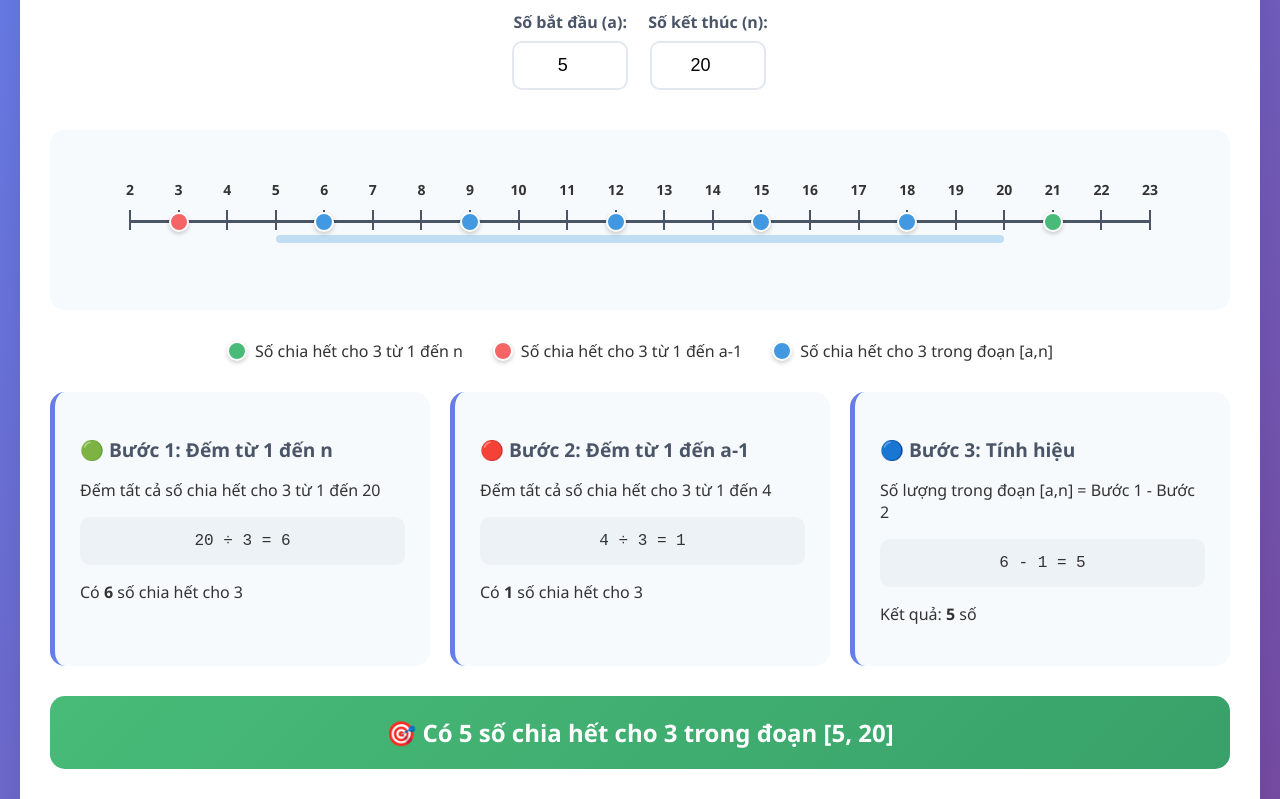
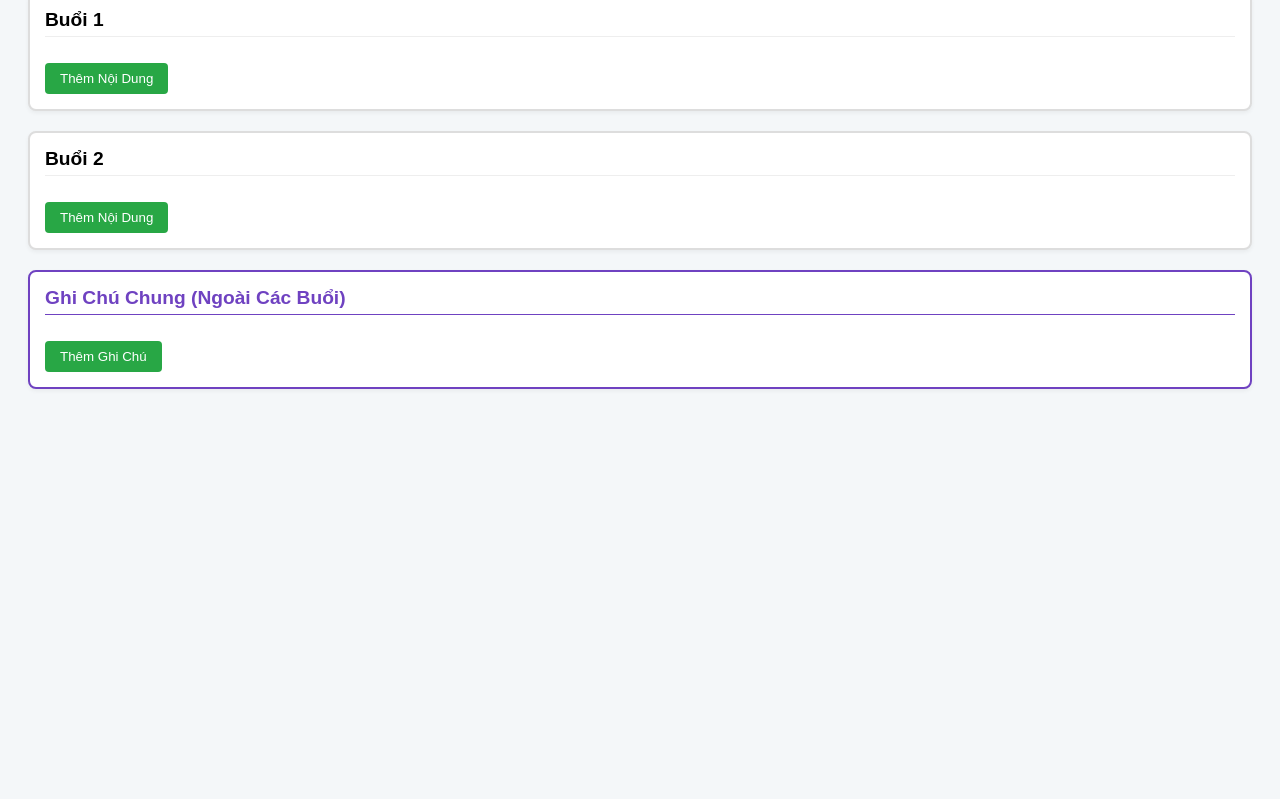
Before and after one commit to maithuong2602/bai1, a plain HTML site: page index.html in a window 1280 px wide. Shown: the part 151-950 px from the top of the page. After the commit the page ends 800 px from the top, so only its background shows below. Drawn offline with Linux system fonts and the light colour scheme.

Commit message:
Update index.html

```diff
--- a/index.html
+++ b/index.html
@@ -3,373 +3,278 @@
 <head>
     <meta charset="UTF-8">
     <meta name="viewport" content="width=device-width, initial-scale=1.0">
-    <title>Đếm Số Chia Hết Cho 3 Trên Trục Số</title>
+    <title>Danh sách Buổi học & Ghi chú</title>
     <style>
-        body {
-            box-sizing: border-box;
-            font-family: 'Segoe UI', Tahoma, Geneva, Verdana, sans-serif;
-            margin: 0;
-            padding: 20px;
-            background: linear-gradient(135deg, #667eea 0%, #764ba2 100%);
-            min-height: 100vh;
-            color: #333;
+        body { font-family: sans-serif; padding: 20px; background-color: #f4f7f9; }
+        .listbox {
+            border: 2px solid #ddd;
+            padding: 15px;
+            margin-bottom: 20px;
+            border-radius: 8px;
+            background-color: white;
+            box-shadow: 0 2px 4px rgba(0,0,0,0.05);
         }
+        .list-header {
+            font-size: 1.2em;
+            font-weight: 700;
+            margin-bottom: 10px;
+            padding-bottom: 5px;
+            border-bottom: 1px solid #eee;
+        }
+        ul {
+            list-style: none;
+            padding: 0;
+        }
+        li {
+            padding: 8px 0;
+            cursor: pointer;
+            color: #007bff;
+            text-decoration: underline;
+            transition: color 0.2s;
+        }
+        li:hover {
+            color: #0056b3;
+            text-decoration: none;
+        }
+        .add-button {
+            margin-top: 10px;
+            padding: 8px 15px;
+            cursor: pointer;
+            background-color: #28a745;
+            color: white;
+            border: none;
+            border-radius: 4px;
+            transition: background-color 0.2s;
+        }
+        .add-button:hover {
+            background-color: #1e7e34;
+        }
+        .control-buttons button {
+            padding: 10px 15px;
+            margin-right: 10px;
+            border: none;
+            border-radius: 4px;
+            cursor: pointer;
+            transition: opacity 0.2s;
+        }
+        .control-buttons button:hover {
+            opacity: 0.9;
+        }
+        .export-btn { background-color: #007bff; color: white; }
+        .import-btn { background-color: #ffc107; color: #212529; }
+        .clear-btn { background-color: #dc3545; color: white; }
 
-        .container {
-            max-width: 1200px;
-            margin: 0 auto;
-            background: white;
-            border-radius: 20px;
-            padding: 30px;
-            box-shadow: 0 20px 40px rgba(0,0,0,0.1);
+        /* Style riêng cho Listbox mới */
+        #ghiChuChungBox {
+            border-color: #6f42c1;
         }
-
-        h1 {
-            text-align: center;
-            color: #4a5568;
-            margin-bottom: 30px;
-            font-size: 2.5rem;
-        }
-
-        .input-section {
-            display: flex;
-            gap: 20px;
-            justify-content: center;
-            align-items: center;
-            margin-bottom: 40px;
-            flex-wrap: wrap;
-        }
-
-        .input-group {
-            display: flex;
-            flex-direction: column;
-            align-items: center;
-        }
-
-        label {
-            font-weight: 600;
-            margin-bottom: 8px;
-            color: #4a5568;
-        }
-
-        input {
-            padding: 12px 16px;
-            border: 2px solid #e2e8f0;
-            border-radius: 10px;
-            font-size: 18px;
-            width: 80px;
-            text-align: center;
-            transition: border-color 0.3s;
-        }
-
-        input:focus {
-            outline: none;
-            border-color: #667eea;
-        }
-
-        .number-line {
-            background: #f7fafc;
-            border-radius: 15px;
-            padding: 30px;
-            margin: 30px 0;
-            overflow-x: auto;
-        }
-
-        .line-container {
-            position: relative;
-            height: 120px;
-            min-width: 800px;
-        }
-
-        .line {
-            position: absolute;
-            top: 60px;
-            left: 50px;
-            right: 50px;
-            height: 3px;
-            background: #4a5568;
-        }
-
-        .number {
-            position: absolute;
-            top: 20px;
-            transform: translateX(-50%);
-            font-weight: 600;
-            font-size: 14px;
-        }
-
-        .tick {
-            position: absolute;
-            top: 50px;
-            width: 2px;
-            height: 20px;
-            background: #4a5568;
-            transform: translateX(-50%);
-        }
-
-        .dot {
-            position: absolute;
-            top: 52px;
-            width: 16px;
-            height: 16px;
-            border-radius: 50%;
-            transform: translateX(-50%);
-            border: 2px solid white;
-            box-shadow: 0 2px 4px rgba(0,0,0,0.2);
-        }
-
-        .dot.green {
-            background: #48bb78;
-        }
-
-        .dot.red {
-            background: #f56565;
-        }
-
-        .dot.blue {
-            background: #4299e1;
-        }
-
-        .range-indicator {
-            position: absolute;
-            top: 75px;
-            height: 8px;
-            background: rgba(66, 153, 225, 0.3);
-            border-radius: 4px;
-        }
-
-        .calculation-section {
-            display: grid;
-            grid-template-columns: repeat(auto-fit, minmax(300px, 1fr));
-            gap: 20px;
-            margin: 30px 0;
-        }
-
-        .step {
-            background: #f7fafc;
-            padding: 25px;
-            border-radius: 15px;
-            border-left: 5px solid #667eea;
-        }
-
-        .step h3 {
-            color: #4a5568;
-            margin-bottom: 15px;
-            font-size: 1.2rem;
-        }
-
-        .formula {
-            background: #edf2f7;
-            padding: 15px;
-            border-radius: 10px;
-            font-family: 'Courier New', monospace;
-            font-size: 16px;
-            margin: 10px 0;
-            text-align: center;
-        }
-
-        .result {
-            background: linear-gradient(135deg, #48bb78, #38a169);
-            color: white;
-            padding: 20px;
-            border-radius: 15px;
-            text-align: center;
-            font-size: 1.5rem;
-            font-weight: 600;
-            margin: 20px 0;
-        }
-
-        .legend {
-            display: flex;
-            justify-content: center;
-            gap: 30px;
-            margin: 20px 0;
-            flex-wrap: wrap;
-        }
-
-        .legend-item {
-            display: flex;
-            align-items: center;
-            gap: 8px;
-        }
-
-        .legend-dot {
-            width: 16px;
-            height: 16px;
-            border-radius: 50%;
-            border: 2px solid white;
-            box-shadow: 0 2px 4px rgba(0,0,0,0.2);
+        #ghiChuChungBox .list-header {
+            color: #6f42c1;
+            border-bottom-color: #6f42c1;
         }
     </style>
 </head>
 <body>
-    <div class="container">
-        <h1>🔢 Đếm Số Chia Hết Cho 3</h1>
 
-        <div class="input-section">
-            <div class="input-group">
-                <label for="startNum">Số bắt đầu (a):</label>
-                <input type="number" id="startNum" value="5" min="1" max="50">
-            </div>
-            <div class="input-group">
-                <label for="endNum">Số kết thúc (n):</label>
-                <input type="number" id="endNum" value="20" min="1" max="50">
-            </div>
+    <div class="control-buttons" style="margin-bottom: 20px;">
+        <button class="export-btn" onclick="xuatJSON()">Xuất Dữ Liệu (JSON)</button>
+        <input type="file" id="importFile" accept="application/json" style="display: none;" onchange="nhapJSON(event)">
+        <button class="import-btn" onclick="document.getElementById('importFile').click()">Nhập Dữ Liệu (JSON)</button>
+        <button class="clear-btn" onclick="clearLocalStorage()">Xóa Dữ Liệu Cục Bộ</button>
+    </div>
+
+    <h1>Danh Sách Các Buổi</h1>
+
+    <!--
+        Container cho các buổi từ 1 đến 20.
+        Trong ví dụ này chỉ tạo Buổi 1 và Buổi 2, nhưng JS đã hỗ trợ 20 buổi.
+    -->
+    <div id="container-listboxes">
+
+        <div class="listbox">
+            <div class="list-header">Buổi 1</div>
+            <ul id="buoi1">
+                <!-- Nội dung được tải từ JS -->
+            </ul>
+            <button class="add-button" onclick="themNoiDung('buoi1')">Thêm Nội Dung</button>
         </div>
 
-        <div class="number-line">
-            <div class="line-container" id="lineContainer">
-                <div class="line"></div>
-            </div>
+        <div class="listbox">
+            <div class="list-header">Buổi 2</div>
+            <ul id="buoi2"></ul>
+            <button class="add-button" onclick="themNoiDung('buoi2')">Thêm Nội Dung</button>
         </div>
 
-        <div class="legend">
-            <div class="legend-item">
-                <div class="legend-dot" style="background: #48bb78;"></div>
-                <span>Số chia hết cho 3 từ 1 đến n</span>
-            </div>
-            <div class="legend-item">
-                <div class="legend-dot" style="background: #f56565;"></div>
-                <span>Số chia hết cho 3 từ 1 đến a-1</span>
-            </div>
-            <div class="legend-item">
-                <div class="legend-dot" style="background: #4299e1;"></div>
-                <span>Số chia hết cho 3 trong đoạn [a,n]</span>
-            </div>
-        </div>
-
-        <div class="calculation-section">
-            <div class="step">
-                <h3>🟢 Bước 1: Đếm từ 1 đến n</h3>
-                <p>Đếm tất cả số chia hết cho 3 từ 1 đến <span id="nValue">20</span></p>
-                <div class="formula" id="step1Formula">20 ÷ 3 = 6</div>
-                <p>Có <strong id="step1Result">6</strong> số chia hết cho 3</p>
-            </div>
-
-            <div class="step">
-                <h3>🔴 Bước 2: Đếm từ 1 đến a-1</h3>
-                <p>Đếm tất cả số chia hết cho 3 từ 1 đến <span id="aMinusOne">4</span></p>
-                <div class="formula" id="step2Formula">4 ÷ 3 = 1</div>
-                <p>Có <strong id="step2Result">1</strong> số chia hết cho 3</p>
-            </div>
-
-            <div class="step">
-                <h3>🔵 Bước 3: Tính hiệu</h3>
-                <p>Số lượng trong đoạn [a,n] = Bước 1 - Bước 2</p>
-                <div class="formula" id="step3Formula">6 - 1 = 5</div>
-                <p>Kết quả: <strong id="step3Result">5</strong> số</p>
-            </div>
-        </div>
-
-        <div class="result">
-            🎯 Có <span id="finalResult">5</span> số chia hết cho 3 trong đoạn [<span id="rangeDisplay">5, 20</span>]
-        </div>
+        <!-- ... Các buổi 3 đến 20 sẽ theo mẫu trên ... -->
     </div>
 
+
+    <!--
+        LISTBOX MỚI ĐƯỢC BỔ SUNG Ở ĐÂY
+        ID của UL là 'ghiChuChung'
+    -->
+    <div class="listbox" id="ghiChuChungBox">
+        <div class="list-header">Ghi Chú Chung (Ngoài Các Buổi)</div>
+        <ul id="ghiChuChung"></ul>
+        <button class="add-button" onclick="themNoiDung('ghiChuChung')">Thêm Ghi Chú</button>
+    </div>
+
+
     <script>
-        function updateVisualization() {
-            const a = parseInt(document.getElementById('startNum').value) || 1;
-            const n = parseInt(document.getElementById('endNum').value) || 10;
+        // Key dùng để lưu trữ dữ liệu trong LocalStorage
+        const LOCAL_STORAGE_KEY = 'buoiDataWithNotes';
 
-            if (a > n) {
-                document.getElementById('startNum').value = n;
-                return;
+        // Cấu trúc dữ liệu sẽ là một đối tượng: { 'buoi1': [...], 'buoi2': [...], ..., 'ghiChuChung': [...] }
+        let appData = {};
+
+        // Danh sách ID các listbox cần khởi tạo
+        const LISTBOX_IDS = [];
+        for (let i = 1; i <= 20; i++) {
+            LISTBOX_IDS.push(`buoi${i}`);
+        }
+        LISTBOX_IDS.push('ghiChuChung'); // Thêm ID mới
+
+        // Hàm khởi tạo/tải dữ liệu khi trang được load
+        function loadData() {
+            const storedData = localStorage.getItem(LOCAL_STORAGE_KEY);
+            if (storedData) {
+                appData = JSON.parse(storedData);
             }
 
-            // Tính toán
-            const step1 = Math.floor(n / 3);
-            const step2 = Math.floor((a - 1) / 3);
-            const result = step1 - step2;
+            // Đảm bảo tất cả các ID (kể cả ID mới) đều có trong appData
+            LISTBOX_IDS.forEach(id => {
+                if (!appData[id]) {
+                    appData[id] = [];
+                }
+            });
 
-            // Cập nhật hiển thị số
-            document.getElementById('nValue').textContent = n;
-            document.getElementById('aMinusOne').textContent = a - 1;
-            document.getElementById('rangeDisplay').textContent = `${a}, ${n}`;
-
-            // Cập nhật công thức
-            document.getElementById('step1Formula').textContent = `${n} ÷ 3 = ${step1}`;
-            document.getElementById('step2Formula').textContent = `${a - 1} ÷ 3 = ${step2}`;
-            document.getElementById('step3Formula').textContent = `${step1} - ${step2} = ${result}`;
-
-            // Cập nhật kết quả
-            document.getElementById('step1Result').textContent = step1;
-            document.getElementById('step2Result').textContent = step2;
-            document.getElementById('step3Result').textContent = result;
-            document.getElementById('finalResult').textContent = result;
-
-            // Vẽ trục số
-            drawNumberLine(a, n);
+            renderAllListboxes();
         }
 
-        function drawNumberLine(a, n) {
-            const container = document.getElementById('lineContainer');
-            const line = container.querySelector('.line');
+        // Hàm lưu dữ liệu vào LocalStorage
+        function saveData() {
+            localStorage.setItem(LOCAL_STORAGE_KEY, JSON.stringify(appData));
+        }
 
-            // Xóa các phần tử cũ
-            container.querySelectorAll('.number, .tick, .dot, .range-indicator').forEach(el => el.remove());
+        // Hàm vẽ lại toàn bộ nội dung dựa trên dữ liệu 'appData'
+        function renderAllListboxes() {
+            for (const listId of LISTBOX_IDS) {
+                const ulElement = document.getElementById(listId);
 
-            const start = Math.max(1, a - 3);
-            const end = Math.min(50, n + 3);
-            const totalNumbers = end - start + 1;
-            const lineWidth = container.offsetWidth - 100;
-            const spacing = lineWidth / (totalNumbers - 1);
+                if (ulElement) {
+                    ulElement.innerHTML = ''; // Xóa nội dung cũ
 
-            // Vẽ chỉ báo đoạn [a,n]
-            const rangeStart = 50 + (a - start) * spacing;
-            const rangeEnd = 50 + (n - start) * spacing;
-            const rangeIndicator = document.createElement('div');
-            rangeIndicator.className = 'range-indicator';
-            rangeIndicator.style.left = rangeStart + 'px';
-            rangeIndicator.style.width = (rangeEnd - rangeStart) + 'px';
-            container.appendChild(rangeIndicator);
-
-            // Vẽ số và chấm
-            for (let i = start; i <= end; i++) {
-                const x = 50 + (i - start) * spacing;
-
-                // Vẽ số
-                const numberEl = document.createElement('div');
-                numberEl.className = 'number';
-                numberEl.textContent = i;
-                numberEl.style.left = x + 'px';
-                container.appendChild(numberEl);
-
-                // Vẽ tick
-                const tickEl = document.createElement('div');
-                tickEl.className = 'tick';
-                tickEl.style.left = x + 'px';
-                container.appendChild(tickEl);
-
-                // Vẽ chấm cho số chia hết cho 3
-                if (i % 3 === 0) {
-                    const dotEl = document.createElement('div');
-                    dotEl.className = 'dot';
-
-                    if (i < a) {
-                        dotEl.classList.add('red'); // Đỏ: từ 1 đến a-1
-                    } else if (i <= n) {
-                        dotEl.classList.add('blue'); // Xanh dương: trong đoạn [a,n]
-                    } else {
-                        dotEl.classList.add('green'); // Xanh lá: từ n+1 trở đi
-                    }
-
-                    dotEl.style.left = x + 'px';
-                    container.appendChild(dotEl);
+                    appData[listId].forEach(item => {
+                        const listItem = createListItem(item.title, item.id);
+                        ulElement.appendChild(listItem);
+                    });
+                } else {
+                    // console.error(`Element with ID ${listId} not found in DOM.`);
                 }
             }
         }
 
-        // Lắng nghe sự kiện thay đổi input
-        document.getElementById('startNum').addEventListener('input', updateVisualization);
-        document.getElementById('endNum').addEventListener('input', updateVisualization);
+        // Hàm tạo phần tử <li> với sự kiện click
+        function createListItem(title, id) {
+            const listItem = document.createElement('li');
+            listItem.textContent = title;
 
-        // Khởi tạo
-        updateVisualization();
+            listItem.onclick = function() {
+                // Chuyển hướng đến trang chi tiết
+                window.location.href = `detail.html?id=${id}&title=${encodeURIComponent(title)}`;
+            };
+            return listItem;
+        }
 
-        // Cập nhật khi thay đổi kích thước cửa sổ
-        window.addEventListener('resize', () => {
-            setTimeout(updateVisualization, 100);
-        });
+        // 1. CHỨC NĂNG THÊM NỘI DUNG
+        function themNoiDung(listId) {
+            const listTitle = document.querySelector(`#${listId}`).previousElementSibling.textContent;
+            const noiDung = prompt(`Nhập nội dung cho Listbox "${listTitle}":`);
+
+            if (noiDung) {
+                const newPageId = Date.now();
+
+                // 1.1. Thêm vào mảng dữ liệu
+                const newItem = {
+                    id: newPageId,
+                    title: noiDung
+                };
+
+                // Kiểm tra xem listId có hợp lệ và tồn tại trong appData không
+                if (appData[listId]) {
+                    appData[listId].push(newItem);
+
+                    // 1.2. Lưu dữ liệu
+                    saveData();
+
+                    // 1.3. Cập nhật giao diện (chỉ cần thêm 1 mục)
+                    const listItem = createListItem(noiDung, newPageId);
+                    document.getElementById(listId).appendChild(listItem);
+                } else {
+                    console.error(`List ID ${listId} không tồn tại trong cấu trúc dữ liệu.`);
+                }
+            }
+        }
+
+        // 2. CHỨC NĂNG XUẤT JSON (Export)
+        function xuatJSON() {
+            const dataStr = JSON.stringify(appData, null, 2);
+            const blob = new Blob([dataStr], { type: 'application/json' });
+            const url = URL.createObjectURL(blob);
+
+            const a = document.createElement('a');
+            a.href = url;
+            a.download = 'buoi_data_export.json';
+            document.body.appendChild(a);
+            a.click();
+            document.body.removeChild(a);
+            URL.revokeObjectURL(url);
+        }
+
+        // 3. CHỨC NĂNG NHẬP JSON (Import)
+        function nhapJSON(event) {
+            const file = event.target.files[0];
+            if (!file) {
+                return;
+            }
+
+            const reader = new FileReader();
+            reader.onload = function(e) {
+                try {
+                    const importedData = JSON.parse(e.target.result);
+
+                    // Cập nhật dữ liệu ứng dụng
+                    appData = importedData;
+
+                    // Lưu vào LocalStorage
+                    saveData();
+
+                    // Cập nhật giao diện
+                    renderAllListboxes();
+                    alert('Nhập dữ liệu thành công!');
+                } catch (error) {
+                    alert('Lỗi khi đọc file JSON: ' + error.message);
+                }
+            };
+            reader.readAsText(file);
+        }
+
+        // 4. CHỨC NĂNG XÓA LOCAL STORAGE
+        function clearLocalStorage() {
+            if (confirm('Bạn có chắc chắn muốn xóa toàn bộ dữ liệu cục bộ không? Hành động này không thể hoàn tác!')) {
+                localStorage.removeItem(LOCAL_STORAGE_KEY);
+                // Reset cấu trúc appData
+                appData = {};
+                LISTBOX_IDS.forEach(id => { appData[id] = []; });
+                saveData();
+                renderAllListboxes();
+            }
+        }
+
+        // Gọi hàm loadData khi trang được tải xong
+        window.onload = loadData;
+
     </script>
-<script>(function(){function c(){var b=a.contentDocument||a.contentWindow.document;if(b){var d=b.createElement('script');d.innerHTML="window.__CF$cv$params={r:'98fd74cb91c385b5',t:'MTc2MDY3OTU3NC4wMDAwMDA='};var a=document.createElement('script');a.nonce='';a.src='/cdn-cgi/challenge-platform/scripts/jsd/main.js';document.getElementsByTagName('head')[0].appendChild(a);";b.getElementsByTagName('head')[0].appendChild(d)}}if(document.body){var a=document.createElement('iframe');a.height=1;a.width=1;a.style.position='absolute';a.style.top=0;a.style.left=0;a.style.border='none';a.style.visibility='hidden';document.body.appendChild(a);if('loading'!==document.readyState)c();else if(window.addEventListener)document.addEventListener('DOMContentLoaded',c);else{var e=document.onreadystatechange||function(){};document.onreadystatechange=function(b){e(b);'loading'!==document.readyState&&(document.onreadystatechange=e,c())}}}})();</script></body>
+
+</body>
 </html>
```
